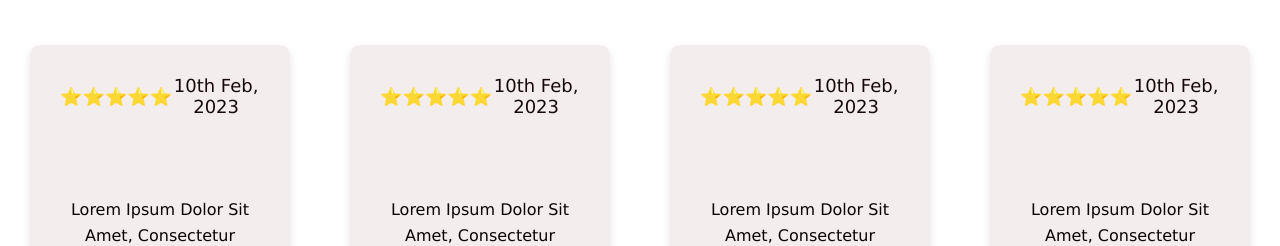
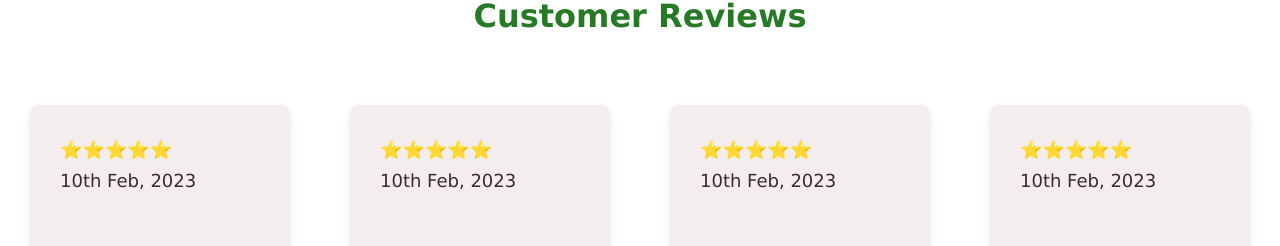
Before and after one commit to mr-ok-33/Smart-trolly, a React (Vite) app: page / in a window 1280 px wide. Shown: the part 2296-2542 px from the top of the page. Built offline with nearby package versions, Linux system fonts and the light colour scheme.

Commit message:
added hover effect on img and remove scrollbars

```diff
--- a/src/App.css
+++ b/src/App.css
@@ -215,6 +215,8 @@ button:active {
   height: auto;
   gap: 1rem;
   background-color: rgb(243, 237, 237);
+  overflow: hidden;
+  padding: 30px 0px;
   /* background-color: red; */
 }
 .hero-container .text h1 {
@@ -235,8 +237,12 @@ button:active {
 .image img {
   height: 35rem;
   cursor: pointer;
-  object-fit: cover; /* Crops the image while maintaining aspect ratio */
+  object-fit: cover;
   object-position: center top;
+  transition: transform 1.5s ease;
+}
+.image img:hover {
+  transform: scale(1.1);
 }
 @media only screen and (max-width:900px) {
   .hero-container{
@@ -244,6 +250,7 @@ button:active {
     height: auto;
     padding: 40px;
   }
+
 
 }
 @media (max-width: 720px) {
@@ -301,6 +308,9 @@ button:active {
   margin: 0px;
   position: relative;
   left: 0px;
+}
+.feature-container::-webkit-scrollbar{
+  width: 0;
 }
 .card h1 {
   margin: 20px;
@@ -430,6 +440,9 @@ button:active {
   /* background-color: #090505; */
   overflow-x:auto;
 
+}
+.work-card::-webkit-scrollbar{
+  width: 0;
 }
 .work-card .card1{
   background-color: #f3fffd;
@@ -612,6 +625,9 @@ button:active {
   overflow: auto;
 
 }
+.review-card::-webkit-scrollbar{
+  width: 0;
+}
 .testimonial-card {
   height: 500px;
   max-height: auto;
@@ -628,9 +644,13 @@ button:active {
 .stars-date {
   display: flex;
   justify-content: space-between;
-  align-items: center;
+  align-items: start;
   font-size: 18px;
-  /* color: black; */
+  flex-wrap: wrap;
+  /* background-color: black; */
+  /* color: wheat; */
+  width: 100%;
+  line-height: 1.7;
 }
 
 .stars {
@@ -638,7 +658,7 @@ button:active {
 }
 
 .date {
-  color: rgb(23, 9, 9);
+  color: rgb(53, 44, 44);
 }
 
 .testimonial-text {
```
